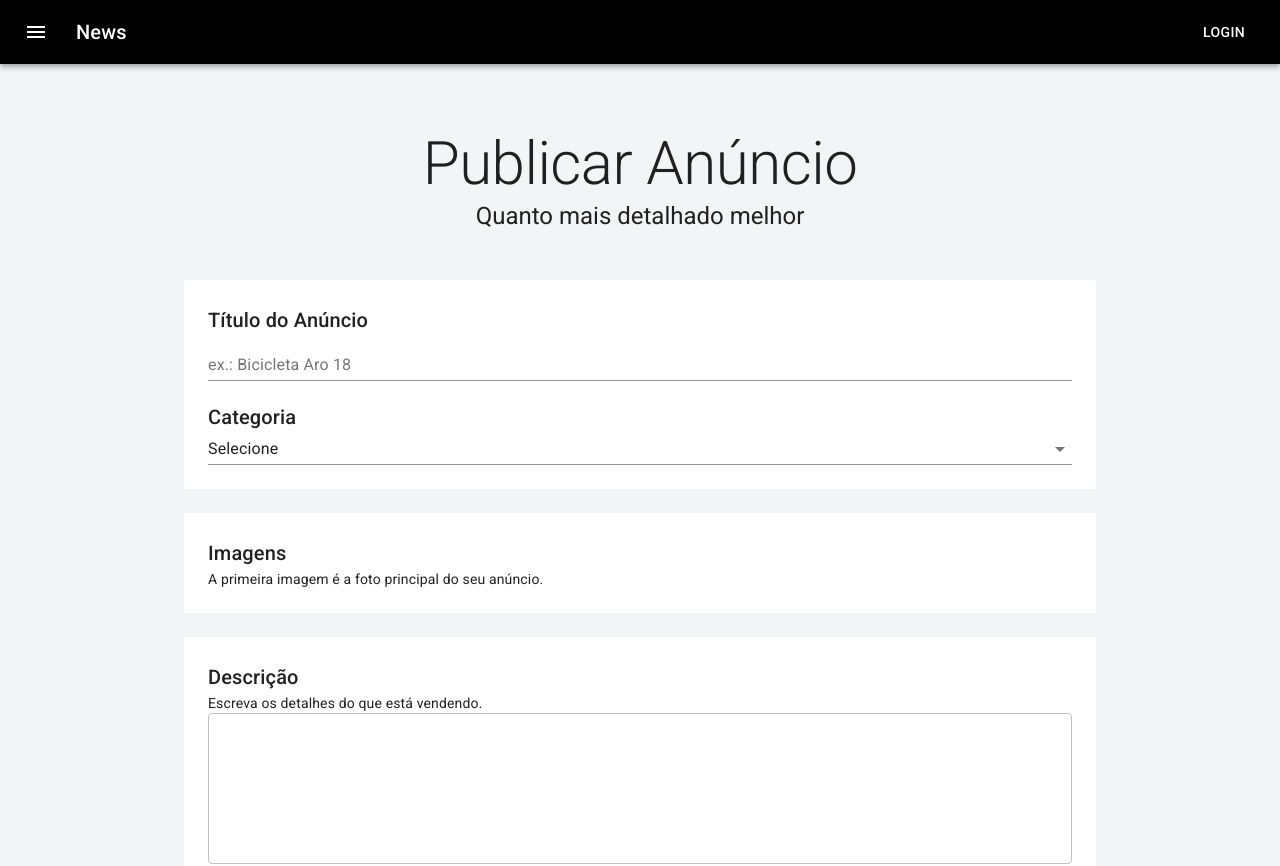
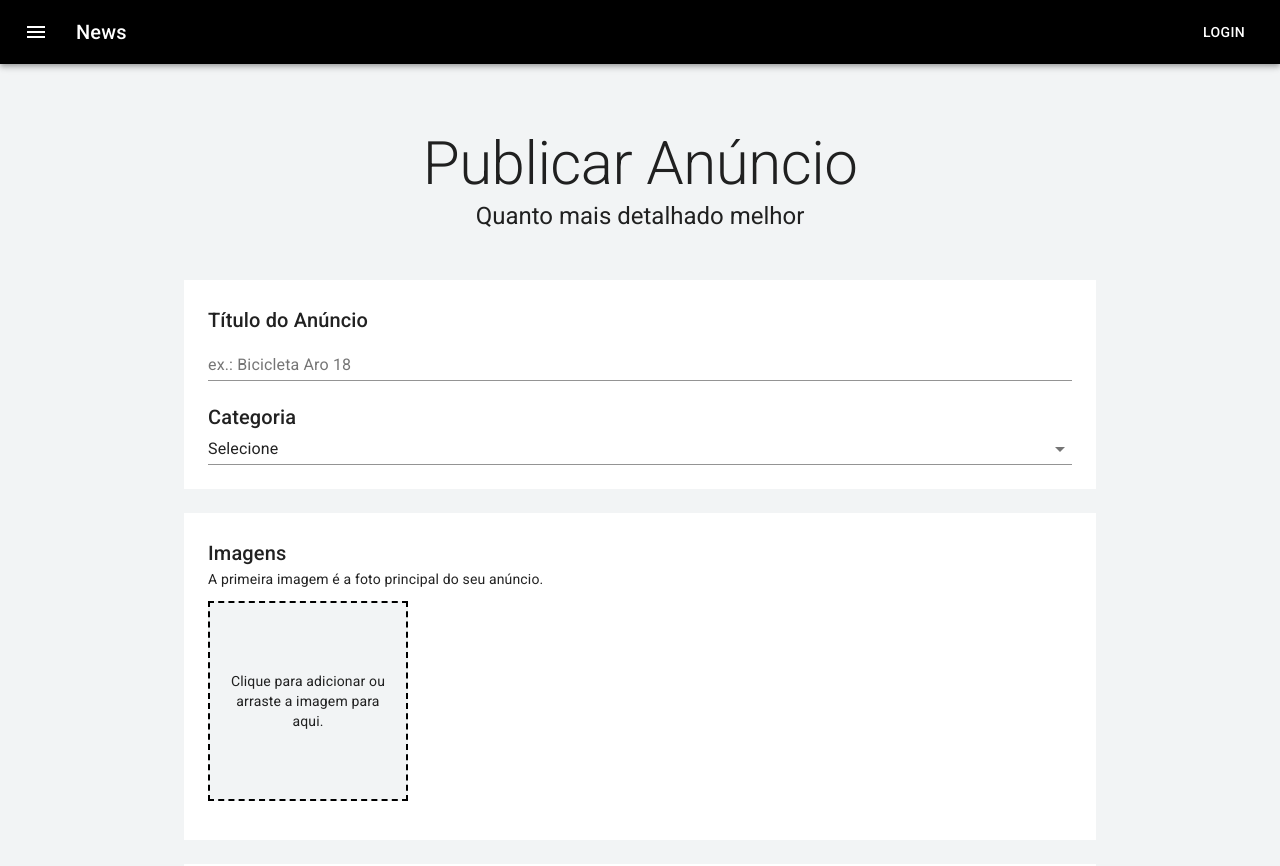
Before and after one commit to Maxwellsan91/anunx, a Next.js app: page /user/publish in a window 1280 px wide. Shown: the top 866 px of the page. Built offline with nearby package versions, Linux system fonts and the light colour scheme.

Commit message:
adicionando feature de upload de imagens (front)

```diff
--- a/package.json
+++ b/package.json
@@ -19,6 +19,7 @@
     "next": "13.0.3",
     "react": "18.2.0",
     "react-dom": "18.2.0",
+    "react-dropzone": "^14.2.3",
     "typescript": "4.8.4"
   }
 }
--- a/pages/user/publish.js
+++ b/pages/user/publish.js
@@ -1,9 +1,23 @@
-import { Box, Button, Container, Select, TextField, Typography } from '@material-ui/core'
+import {
+    Box,
+    Button,
+    Container,
+    IconButton,
+    Select,
+    TextField,
+    Typography
+} from '@material-ui/core'
+
+import { useDropzone } from 'react-dropzone'
 import { makeStyles } from '@material-ui/core'
+import { DeleteForever } from '@material-ui/icons'
 
 import TemplateDefault from '../../src/templates/Default'
+import { useState } from 'react'
 
 const useStyles = makeStyles((theme) => ({
+    mask: {},
+    mainImage: {},
     container: {
         padding: theme.spacing(8,0,6)
     },
@@ -13,12 +27,81 @@
     box: {
         backgroundColor: theme.palette.background.white,
         padding: theme.spacing(3)
+    },
+    thumbsContainer: {
+        display: 'flex',
+        flexWrap: 'wrap',
+        marginTop: '12px'
+    },
+    dropzone: {
+        display: 'flex',
+        justifyContent: 'center',
+        alignItems: 'center',
+        textAlign: 'center',
+        padding: 10,
+        margin: '0 15px 15px 0',
+        width: 200,
+        height: 200,
+        backgroundColor: theme.palette.background.default,
+        border: '2px dashed black'
+    },
+    thumb: {
+        position: 'relative',
+        width: 200,
+        height: 200,
+        margin: '0 15px 15px 0',
+        backgroundSize: 'cover',
+        backgroundPosition: 'center center',
+
+        '& $mainImage': {
+            backgroundColor: 'rgb(0, 157, 255)',
+            padding: '6px 10px',
+            position: 'absolute',
+            bottom: 0,
+            left: 0,
+        },
+
+        '&:hover $mask': {
+            display: 'flex'
+        },
+
+        '& $mask': {
+            display: 'none',
+            justifyContent: 'center',
+            alignItems: 'center',
+            textAlign: 'center',
+            backgroundColor: 'rgba(0, 0, 0, 0.7)',
+            width: '100%',
+            height: '100%',
+        }
     }
 }))
 
 
 const Publish = () => {
     const classes = useStyles()
+    const [files, setFiles] = useState([])
+
+    const { getRootProps, getInputProps } = useDropzone({
+        accept: 'image/*',
+        onDrop: (acceptFile) => {
+            const newFiles = acceptFile.map(file => {
+                return Object.assign(file, {
+                    preview: URL.createObjectURL(file)
+                })
+            })
+
+            setFiles([
+                ...files,
+                ...newFiles,
+            ])
+        }
+    })
+
+    const handleRemoveFile = fileName => {
+        const newFileState = files.filter(file => file.name !== fileName)
+        setFiles(newFileState)
+    }
 
     return (
         <TemplateDefault>
@@ -79,6 +162,42 @@
                 <Typography component="div" variant="body2" color="textPrimary">
                     A primeira imagem é a foto principal do seu anúncio.
                 </Typography>
+                <Box className={classes.thumbsContainer}>
+                    <Box className={classes.dropzone} {...getRootProps()}>
+                        <input {...getInputProps()} />
+                        <Typography variant='body2' color='textPrimary'>
+                            Clique para adicionar ou arraste a imagem para aqui.
+                        </Typography>
+                    </Box>
+
+                    {
+                        files.map((file, index) => (
+                            <Box
+                                key={file.name}
+                                className={classes.thumb}
+                                style={{ backgroundImage: `url(${file.preview})` }}
+                                >
+                                    {/* definir primeira imagem como principal */}
+                                    {
+                                        index === 0 ?
+                                        <Box className={classes.mainImage}>
+                                        <Typography variant='body2' color='secundary'>
+                                            Principal
+                                        </Typography>
+                                    </Box>
+                                    : null
+                                    }
+
+                                    <Box className={classes.mask}>
+                                        <IconButton color='secondary' onClick={() => handleRemoveFile(file.name)} >
+                                        <DeleteForever fontSize='large'/>
+                                        </IconButton>
+                                    </Box>
+                            </Box>
+                        ))
+                    }
+
+                    </Box>
                 </Box>
             </Container>
 
--- a/src/theme.js
+++ b/src/theme.js
@@ -4,6 +4,9 @@
     palette: {
         primary: {
             main: '#000000',
+        },
+        secondary: {
+            main: '#ffffff'
         },
         background: {
             default: 'rgb(242, 244, 245)',
```
Also changed, not shown: 1 other file (tests, documents, lock files or other folders).
